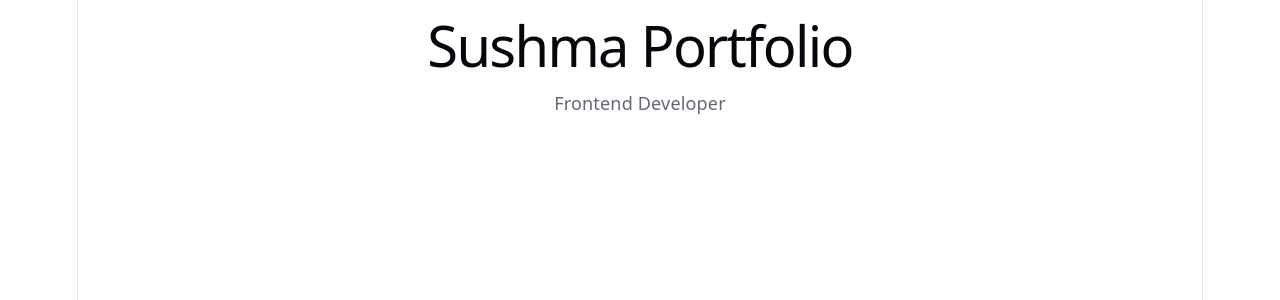
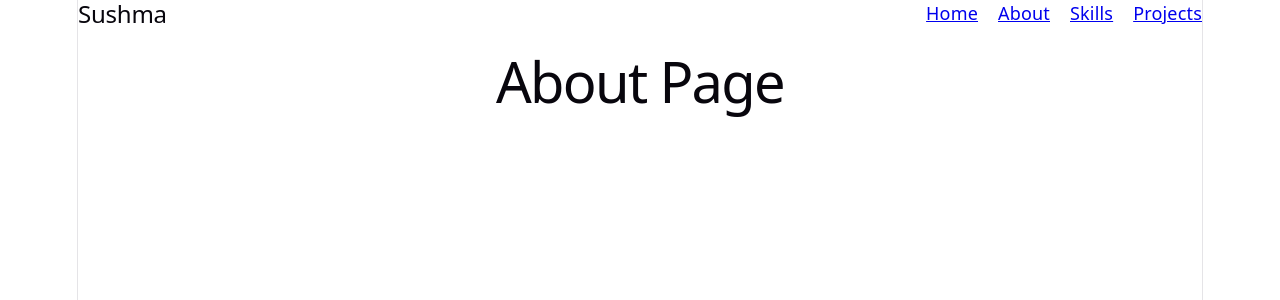
Before and after one commit to Sushmacs1712/profile-card, a React (Vite) app: page /about in a window 1280 px wide. Shown: the top 300 px of the page. Built offline with nearby package versions, Linux system fonts and the light colour scheme.

Commit message:
Setup React routing and portfolio page structure

```diff
--- a/package.json
+++ b/package.json
@@ -11,7 +11,8 @@
   },
   "dependencies": {
     "react": "^19.2.6",
-    "react-dom": "^19.2.6"
+    "react-dom": "^19.2.6",
+    "react-router-dom": "^7.15.1"
   },
   "devDependencies": {
     "@eslint/js": "^10.0.1",
--- a/src/App.jsx
+++ b/src/App.jsx
@@ -1,10 +1,23 @@
 import Navbar from "./components/Navbar";
+import { BrowserRouter, Routes, Route } from "react-router-dom";
+
+import Home from "./pages/Home";
+import About from "./pages/About";
+import Skills from "./pages/Skills";
+import Projects from "./pages/Projects";
+
 function App() {
   return (
-    <div>
-      <h1>Sushma Portfolio</h1>
-      <p>Frontend Developer</p>
-    </div>
+    <BrowserRouter>
+      <Navbar />
+
+      <Routes>
+        <Route path="/" element={<Home />} />
+        <Route path="/about" element={<About />} />
+        <Route path="/skills" element={<Skills />} />
+        <Route path="/projects" element={<Projects />} />
+      </Routes>
+    </BrowserRouter>
   );
 }
 
--- a/src/Components/Navbar.jsx
+++ b/src/Components/Navbar.jsx
@@ -1,7 +1,16 @@
+import { Link } from "react-router-dom";
+
 function Navbar() {
   return (
-    <nav>
+    <nav style={{ display: "flex", justifyContent: "space-between" }}>
       <h2>Sushma</h2>
+
+      <div style={{ display: "flex", gap: "20px" }}>
+        <Link to="/">Home</Link>
+        <Link to="/about">About</Link>
+        <Link to="/skills">Skills</Link>
+        <Link to="/projects">Projects</Link>
+      </div>
     </nav>
   );
 }
--- /dev/null
+++ b/src/pages/About.jsx
@@ -0,0 +1,3 @@
+export default function About() {
+  return <h1>About Page</h1>;
+}
--- /dev/null
+++ b/src/pages/Home.jsx
@@ -0,0 +1,3 @@
+export default function Home() {
+  return <h1>Home Page</h1>;
+}
--- /dev/null
+++ b/src/pages/Projects.jsx
@@ -0,0 +1,3 @@
+export default function Projects() {
+  return <h1>Projects Page</h1>;
+}
--- /dev/null
+++ b/src/pages/Skills.jsx
@@ -0,0 +1,3 @@
+export default function Skills() {
+  return <h1>Skills Page</h1>;
+}
```
Also changed, not shown: 1 other file (tests, documents, lock files or other folders).
